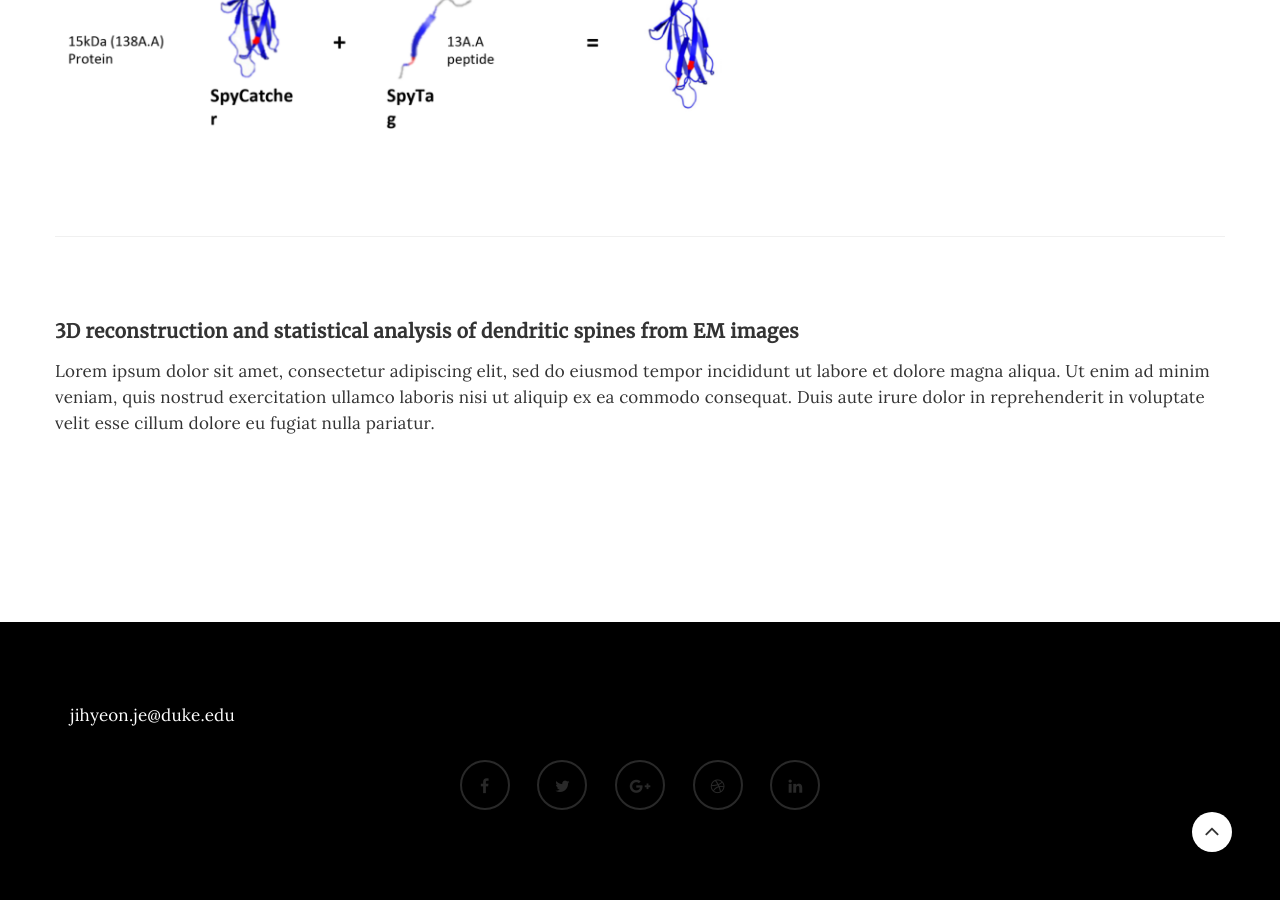
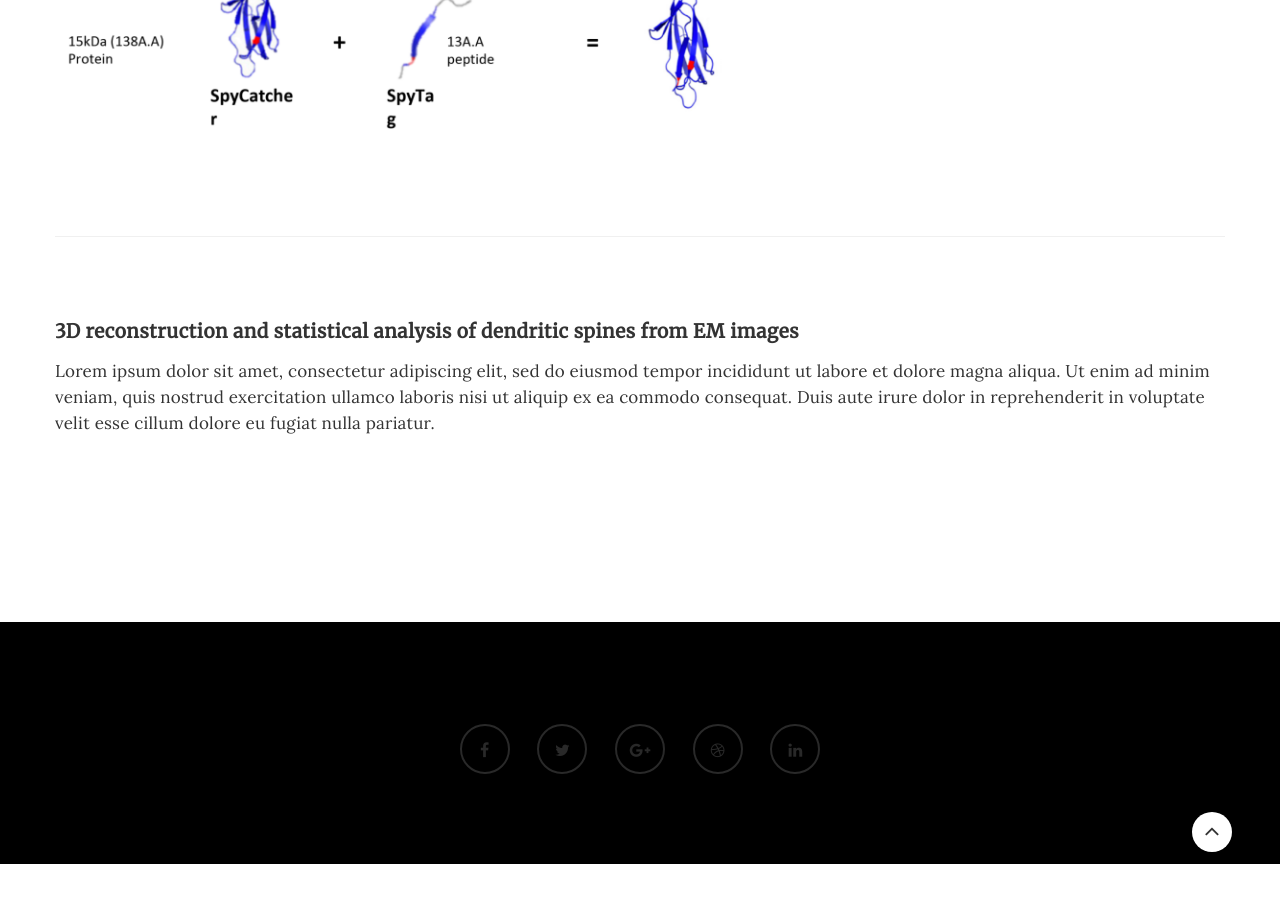
Before and after one commit to rpraka/JihyeonJe.com, a Jekyll site: the page about.html, which Jekyll copies as it is, in a window 1280 px wide and 900 px high, scrolled down 4526 px. Built offline with Jekyll 4.4.1, drawn with Linux system fonts in a browser that asks for light colours; after the commit the page ends 5390 px from its top, so only the background shows below that.

Commit message:
Update about.html

```diff
--- a/about.html
+++ b/about.html
@@ -172,7 +172,6 @@ http://www.tooplate.com/view/2085-neuron
           <div class="row">
 
                <div class="col-md-12 col-sm-12">
-                    <p> jihyeon.je@duke.edu</p>
                     <ul class="social-icon">
                          <li><a href="#" class="fa fa-facebook"></a></li>
                          <li><a href="#" class="fa fa-twitter"></a></li>
```
